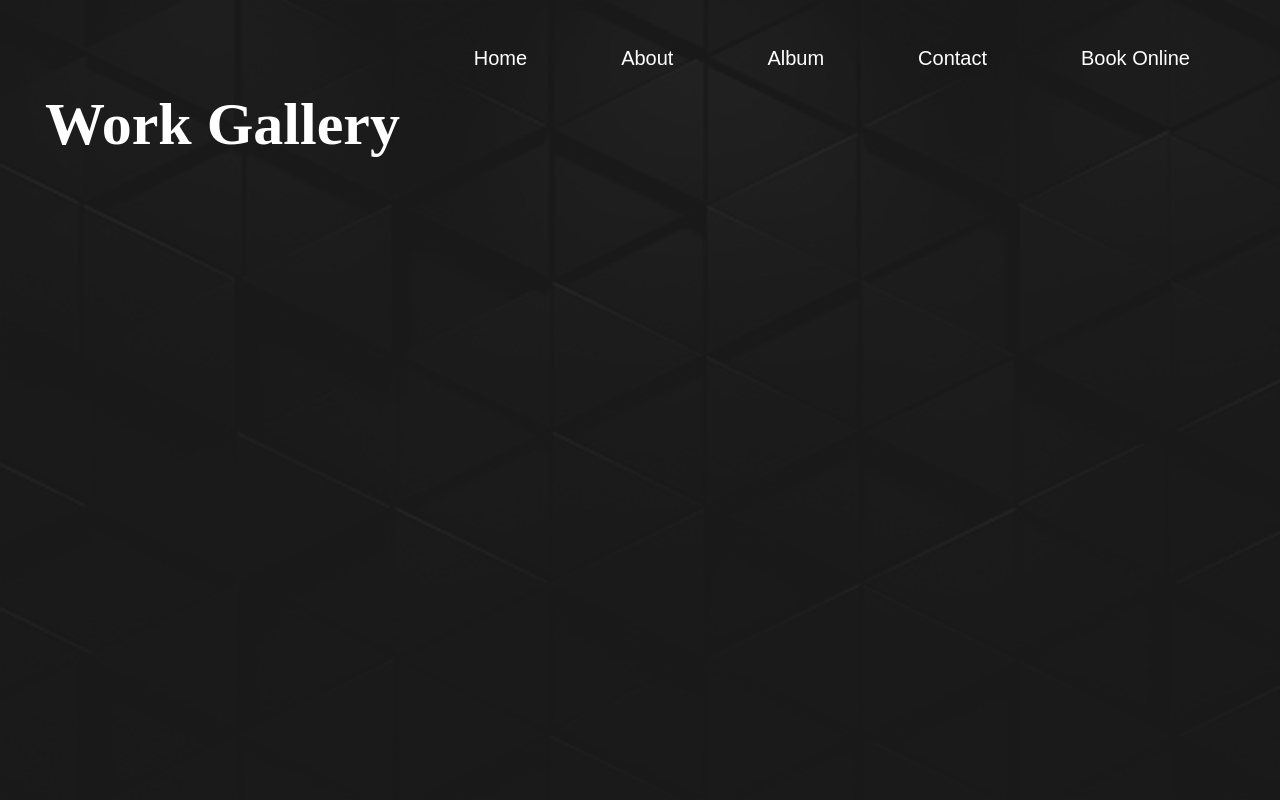
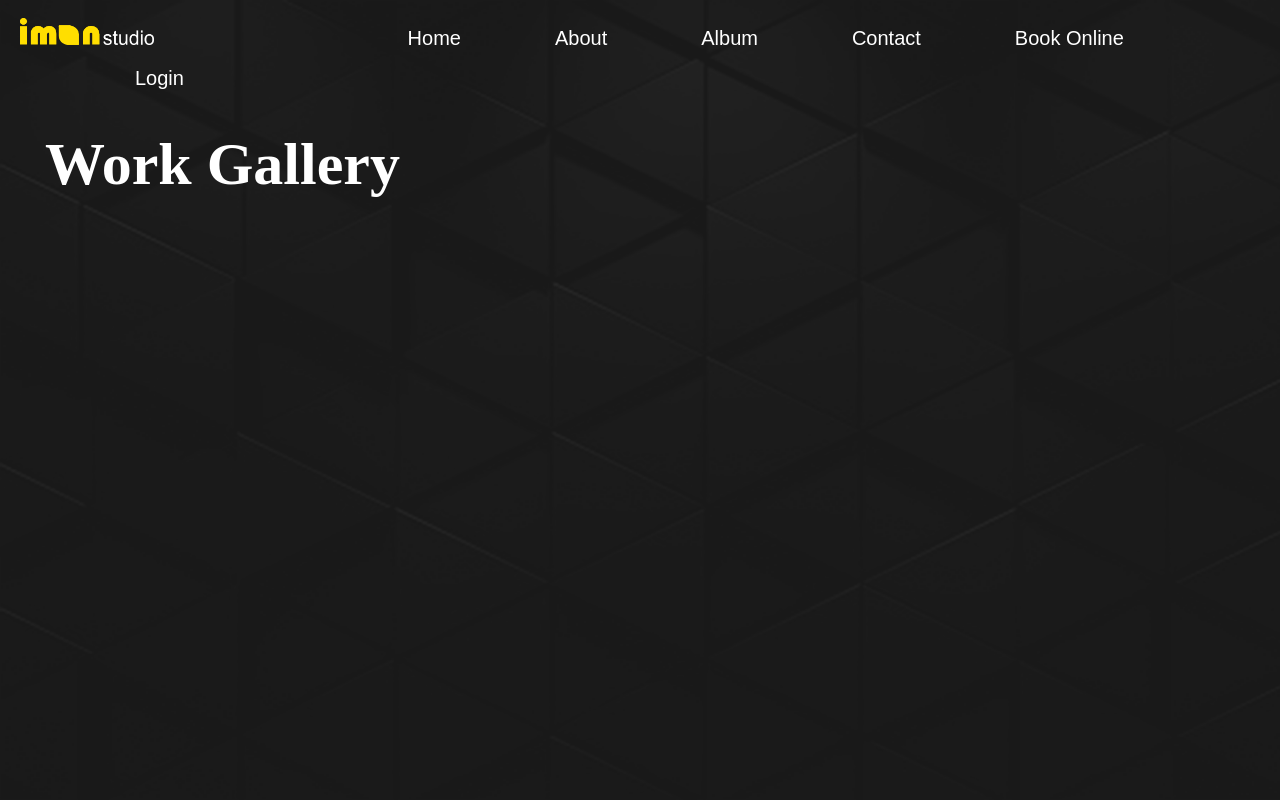
Before and after one commit to AidilDaniel/Iman-Studio, a PHP site: page /Home.html in a window 1280 px wide. Run offline with PHP 8.4, Linux system fonts and the light colour scheme; some libraries are stand-ins or nearby versions.

Commit message:
modified navbar

```diff
--- a/Home Page/Home.html
+++ b/Home Page/Home.html
@@ -9,18 +9,16 @@
 <body>
     <div class="full-page">
         <div class="sub-page">
-
             <div class="navigation-bar">
-                <div class="logo">
-                    <a href='photography.html'></a>
-                </div>
                 <nav>
                     <ul id='MenuItems'>
+                        <a href="#"><img src="images/logo.png"></a>
                         <li><a href='#'>Home</a></li>
                         <li><a href="#">About</a></li>
                         <li><a href='#'>Album</a></li>
                         <li><a href='#'>Contact</a></li>
                         <li><a href='#'>Book Online</a></li>
+                        <li><p><a href="#">Login</a></p></li>
                     </ul>
                 </nav>
             </div>
--- a/Home Page/home.css
+++ b/Home Page/home.css
@@ -28,10 +28,9 @@
 {
     display: flex;
     align-items: center;
-    padding: 20px;
-    padding-left: 80px;
-    padding-right: 30px;
+    padding: 5px;
     padding-top: 50px;
+    padding-bottom: 60px;
 }
 
 nav
@@ -62,9 +61,22 @@ nav ul li a
     font-family: sans-serif;
 }
 
+nav ul li p a
+{
+    margin-left: 135px;
+}
+
 nav ul li a:hover
 {
     color: rgb(255,221,0);
+}
+
+nav a img
+{
+    width: 12%;
+    padding-left: 20px;
+    margin-right: 250px;
+
 }
 
 .header
```
Also changed, not shown: Home Page/images/logo.png (added).
